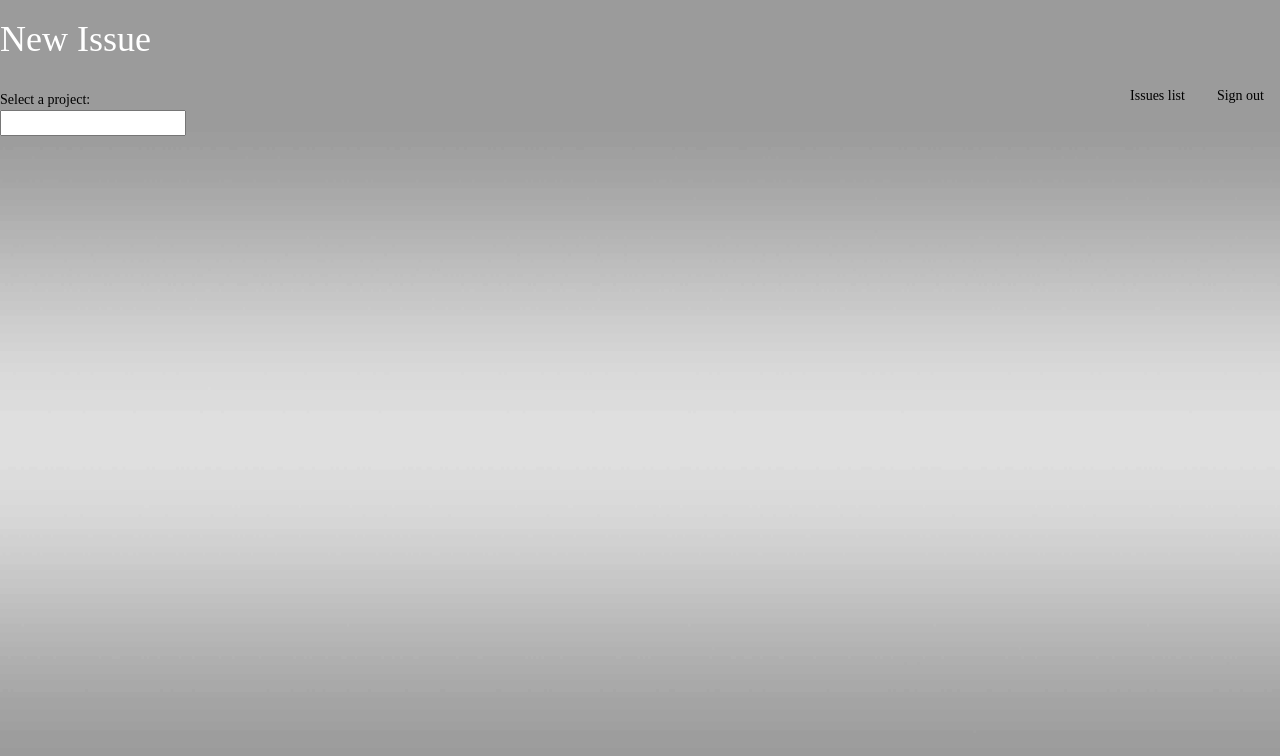
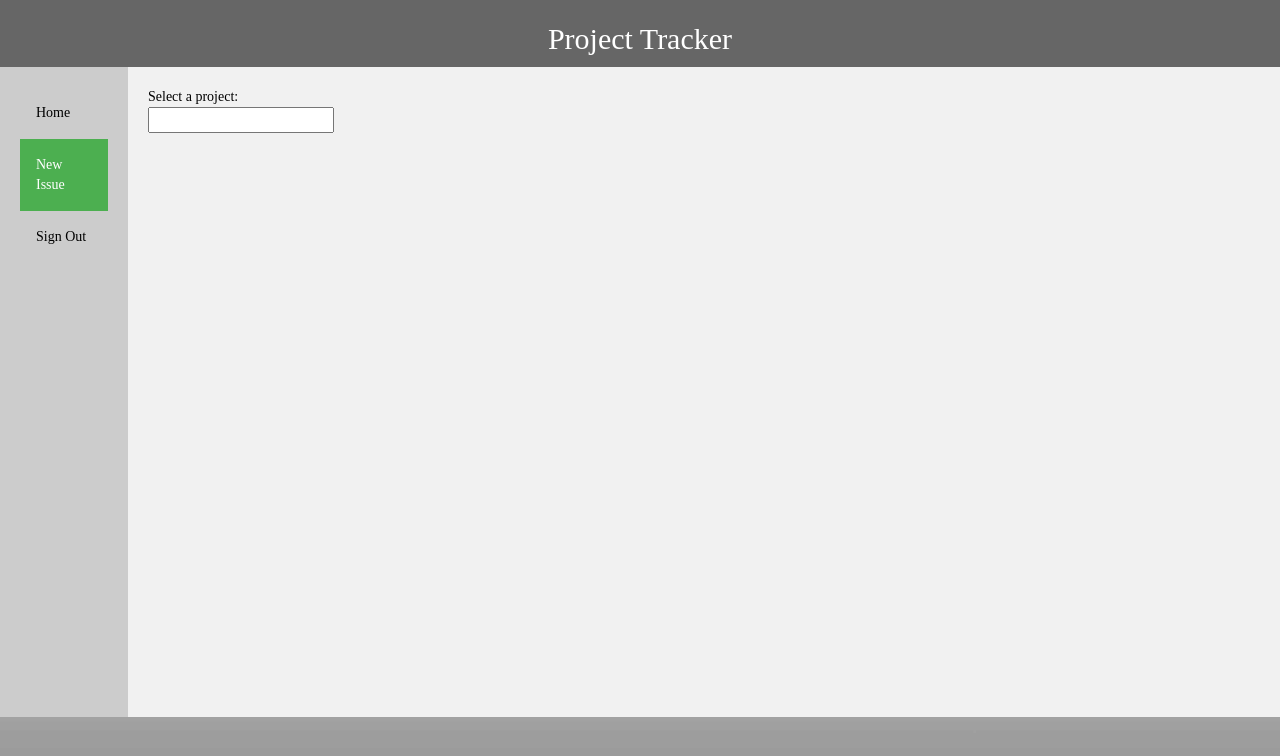
Before and after one commit to Urmi20/Assignment3, a Flask app: page /new_issue_landing in a window 1280 px wide. Shown: the top 756 px of the page. Run offline with Flask 2, Linux system fonts and the light colour scheme; the visitor is signed in with stand-in values (Sample User, id 1); data that the repository does not hold is empty; some libraries are stand-ins or nearby versions.

Commit message:
New issue page comforms to the Issue Tracker CSS design

```diff
--- a/app/issuesmain.py
+++ b/app/issuesmain.py
@@ -8,7 +8,7 @@ from app.tools.pagination import Pagination
 @IssueTracker.route('/main_issue_list')
 def render_main_issue_list():
     if 'authorized' in session and session['authorized'] is True:
-        issues, last_evaluated_key = Pagination.scan_page(None, 5, None, None, 'Electrical', None, 'Open')
+        issues, last_evaluated_key = Pagination.scan_page(None, 5, None, None, None, None, 'Open')
         projects = DataBaseManager.get_projects()
         disciplines = DataBaseManager.get_disciplines()
 
--- a/app/templates/newissue.html
+++ b/app/templates/newissue.html
@@ -1,12 +1,20 @@
 {% extends "base.html" %}
 {% block content %}
-<ul class="header" id="myHeader">
-    <li><h1 style="color:white;">New Issue</h1></li>
-    <li style="float:right;"><a href="{{url_for('sign_out')}}">Sign out</a></li>
-    <li style="float:right;"><a href="{{url_for('index')}}">Issues list</a></li>
-</ul>
-</br>
 
+<header>
+  <h2>Project Tracker</h2>
+</header>
+
+<section>
+  <nav>
+    <ul>
+	  <li><a href="{{url_for('render_main_issue_list')}}">Home</a></li>
+	  <li><a class="active" href="#home">New Issue</a></li>
+	  <li><a href="{{url_for('sign_out')}}">Sign Out</a></li>
+	</ul>
+  </nav>
+
+<article>
 {% if not db_success %}
 <span style="color:red;">Something went wrong wile recording the last issue. Please try again.</span><br/></br>
 {% endif %}
@@ -81,4 +89,7 @@ Select a discipline:
 </textarea>
 {% endif %}
 
+</article>
+</section>
+
 {% endblock %}
```
